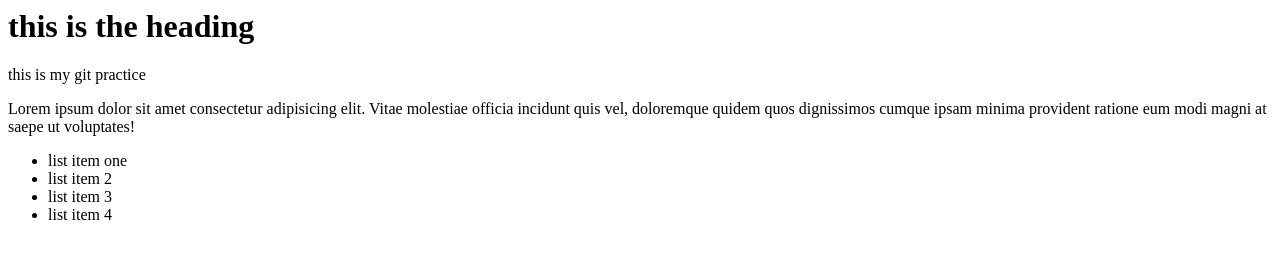
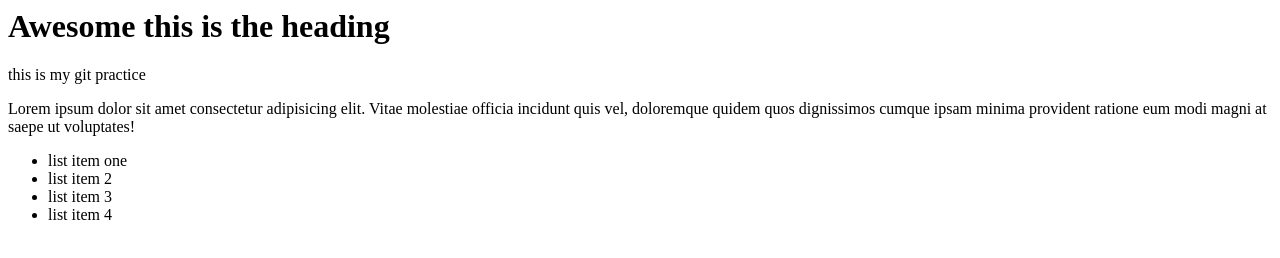
Before and after one commit to Afroprogrammer/git-tutorials, a plain HTML site: page index.html in a window 1280 px wide. Drawn offline with Linux system fonts and the light colour scheme.

Commit message:
added awesome to it

```diff
--- a/index.html
+++ b/index.html
@@ -5,7 +5,7 @@
     <title>Free code camp</title>
 </head>
 <body>
-    <h1> this is the heading </h1>
+    <h1>Awesome this is the heading </h1>
  <p> this is my git practice</p>
 <p> Lorem ipsum dolor sit amet consectetur adipisicing elit.
     Vitae molestiae officia incidunt quis vel, doloremque quidem quos
```
